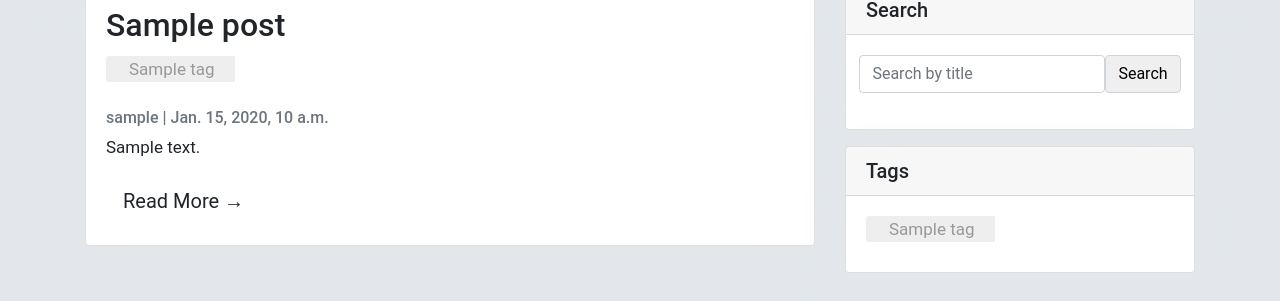
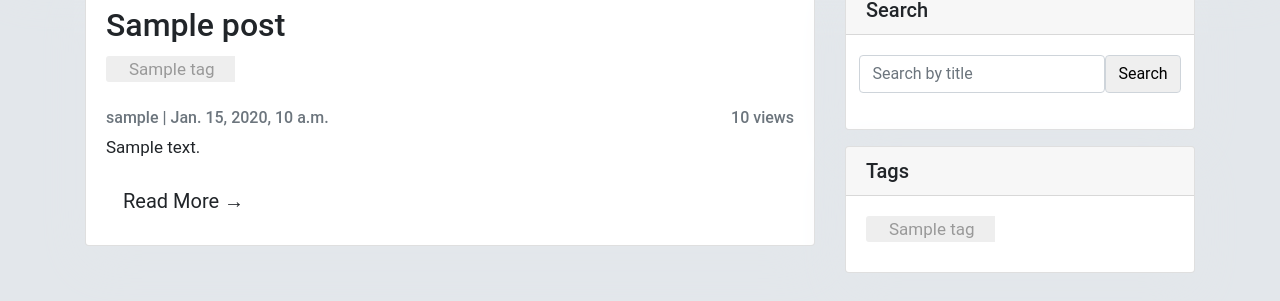
Before and after one commit to RPodolets/Python-Blog, a Django app: page /post/ in a window 1280 px wide. Shown: the part 237-538 px from the top of the page. Run offline with Django 4.2, Linux system fonts and the light colour scheme; a user stored in the database is signed in; tables that the repository leaves empty hold one stand-in row (values such as "Sample post"); some libraries are stand-ins or nearby versions.

Commit message:
Add post visit counter

```diff
--- a/blog/models.py
+++ b/blog/models.py
@@ -21,9 +21,14 @@ class Post(models.Model):
     updated_at = models.DateTimeField(auto_now=True)
     user = models.ForeignKey(settings.AUTH_USER_MODEL, related_name="posts", on_delete=models.CASCADE)
     tags = models.ManyToManyField(Tag, related_name="posts")
+    views = models.IntegerField(default=0)
 
     def __str__(self) -> str:
         return self.title
+
+    def update_views(self, *args, **kwargs):
+        self.views = self.views + 1
+        super(Post, self).save(*args, **kwargs)
 
 
 class Comment(models.Model):
--- a/blog/views.py
+++ b/blog/views.py
@@ -1,4 +1,3 @@
-import django.contrib.auth
 from django.contrib.auth import get_user_model
 from django.contrib.auth.decorators import login_required
 from django.contrib.auth.mixins import LoginRequiredMixin
@@ -49,6 +48,10 @@ class PostListView(LoginRequiredMixin, generic.ListView):
 def post_detail(request, pk):
     template_name = 'blog/post_detail.html'
     post = get_object_or_404(Post, pk=pk)
+
+    if post:
+        post.update_views()
+
     comments = Comment.objects.filter(post__id=pk).order_by("-created_at")
     new_comment = None
 
--- a/templates/blog/post_detail.html
+++ b/templates/blog/post_detail.html
@@ -6,6 +6,9 @@
           <h1>{% block title %} {{ post.title }} {% endblock title %}</h1>
           <p class=" text-muted">{{ post.user }} | {{ post.created_at }}</p>
           <p class="card-text ">{{ post.content | safe }}</p>
+        </div>
+        <div class="card-body mt-1">
+          <p class="text-muted">{{ post.views}} view{{ post.views|pluralize:",s" }}</p>
         </div>
       </div>
       {% block sidebar %} {% include 'includes/sidebar.html' with tag_list=post.tags.all %} {% endblock sidebar %}
--- a/templates/blog/post_list.html
+++ b/templates/blog/post_list.html
@@ -25,7 +25,10 @@
                   <a href="?tag={{ tag.name }}" class="tag">{{ tag.name }}</a>
                 {% endfor %}
               </p>
-              <p class="card-text text-muted h6">{{ post.user }} | {{ post.created_at }} </p>
+              <p class="card-text text-muted h6 d-flex justify-content-between">
+                <span>{{ post.user }} | {{ post.created_at }}</span>
+                <span>{{ post.views }} view{{ post.views|pluralize:",s" }}</span>
+              </p>
               <p class="card-text">{{ post.content|slice:":200" }}</p>
               <a href="{% url 'blog:post_detail' post.id %}" class="btn btn-lg">Read More &rarr;</a>
             </div>
```
